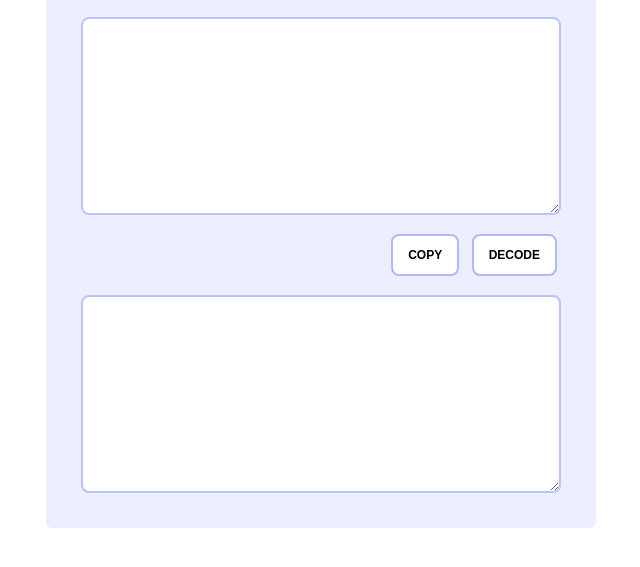
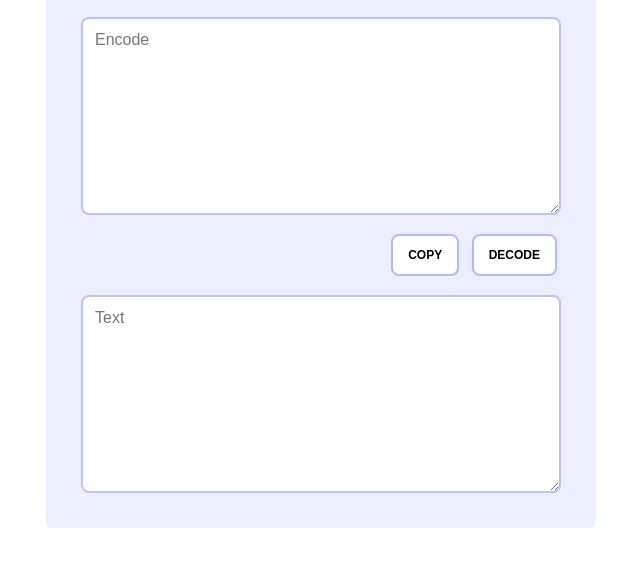
Before and after one commit to theakashshukla/Still-Tools, a plain HTML site: page Tools/Base64/base64decode.html in a window 1280 px wide. Shown: the part 111-678 px from the top of the page, without its empty margins (319-959 px from the left). Drawn offline with Linux system fonts and the light colour scheme.

Commit message:
basedecode update

```diff
--- a/Tools/Base64/base64decode.html
+++ b/Tools/Base64/base64decode.html
@@ -17,14 +17,14 @@
     </div>
     <div class="flex-container">
 
-      <textarea class="input_textarea flex-items" id="input"></textarea>
+      <textarea class="input_textarea flex-items" id="input" placeholder="Encode"></textarea>
 
       <div class="flex-items">
         <button class="button_normal space" type="button" onclick="">Copy</button>
         <button class="button_normal space" type="button" onclick="decode()">Decode</button>
       </div>
 
-      <textarea class="input_textarea flex-items" id="output"></textarea>
+      <textarea class="input_textarea flex-items" id="output" placeholder="Text"></textarea>
     </div>
   </main>
 </body>
```
